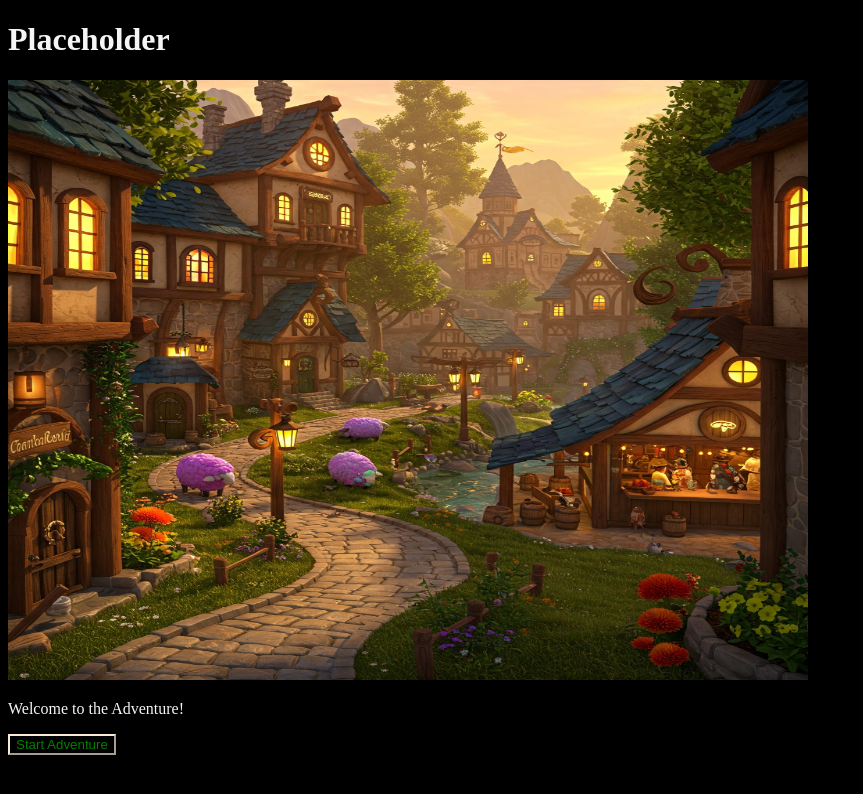
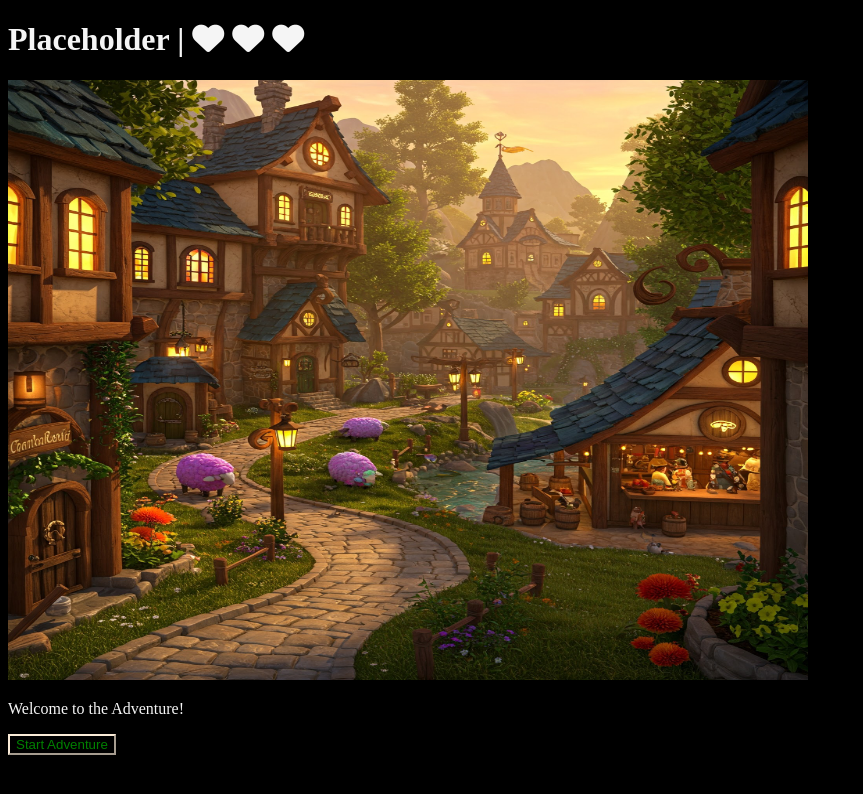
Before and after one commit to liambaker93/curious-forest, a plain HTML site: page index.html in a window 1280 px wide. Shown: the whole page, without its empty margins (0-863 px from the left). Drawn offline with Linux system fonts and the light colour scheme.

Commit message:
add heart icons above the main image

```diff
--- a/assets/style.css
+++ b/assets/style.css
@@ -3,7 +3,7 @@ body {
 */    background-color: black;
 }
 
-h1, p {
+h1, p, h3 {
     color: whitesmoke;
 }
 
@@ -21,3 +21,7 @@ img {
     color: green;
     border-color: antiquewhite;
 }
+
+.health-bar {
+    text-align: right;
+}
--- a/index.html
+++ b/index.html
@@ -18,7 +18,11 @@
   </head>
   <body>
     <div>
-    <h1 class="main-header">Placeholder</h1>
+      <h1 class="main-header">Placeholder<span class="health-bar">   |
+        <i class="fa-solid fa-heart"></i>
+        <i class="fa-solid fa-heart"></i>
+        <i class="fa-solid fa-heart"></i>
+      </span></h1>
     </div>
     <div id="image-header" class="main-image">
       <img
```
